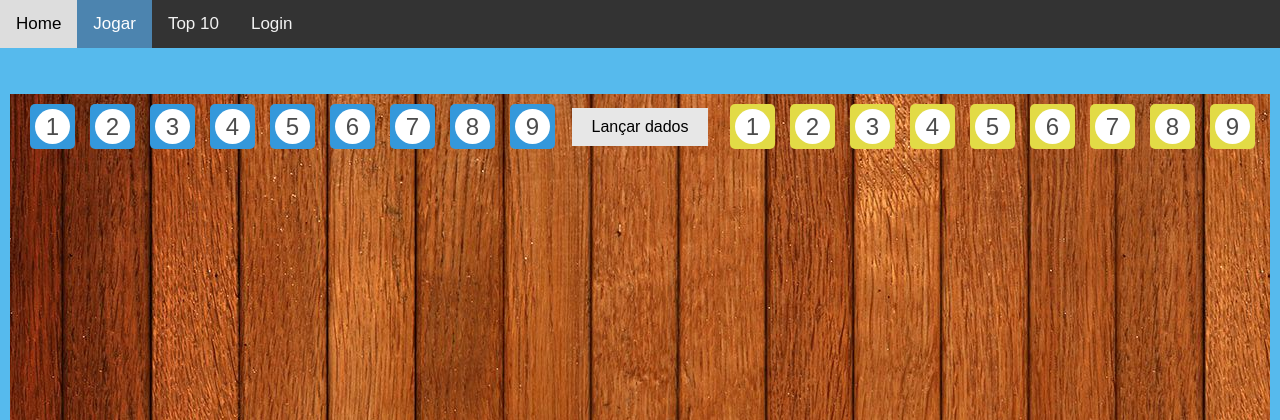
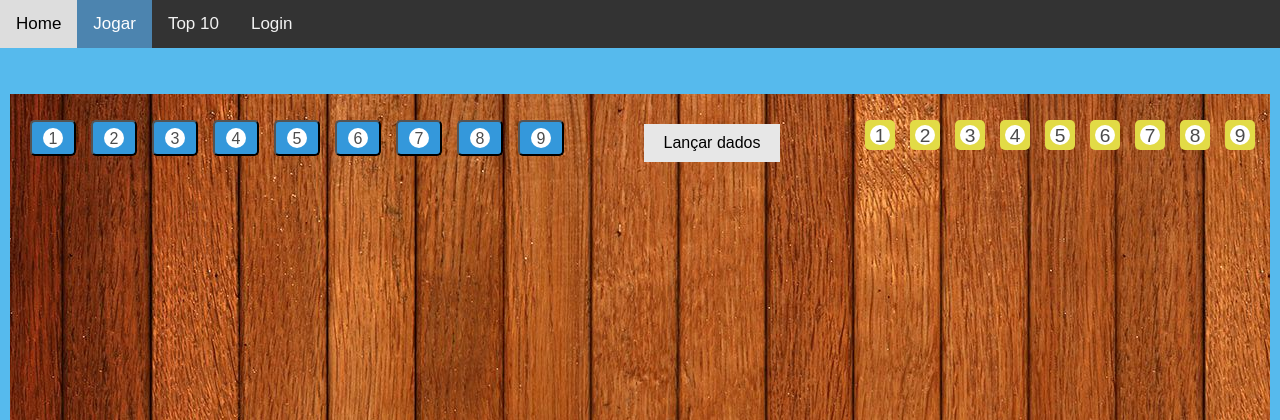
Before and after one commit to gabrieljjm/weblogicmvc, a PHP site: page /weblogicmvc/ShutBox/view/JogarVista.php in a window 1280 px wide. Shown: the top 420 px of the page. Run offline with PHP 8.4, Linux system fonts and the light colour scheme.

Commit message:
Buttons blocking incomplete

```diff
--- a/ShutBox/css/JogoVista.css
+++ b/ShutBox/css/JogoVista.css
@@ -1,7 +1,7 @@
 .game-container { /*max-width: 750px;*/ background: #2ECC71; background: url(../imagens/madeira.jpg) repeat-x; padding: 10px 10px 800px 10px; margin: 10px 10px 10px 10px; }
 .score-current { float: left; position: relative; background: #3498db; text-align: center; border-radius: 5px; margin-right: 5px; margin-bottom: 5px; margin-left: 10px; }
-.score-current1 { float: left; position: relative; background: #e2db46; text-align: center; border-radius: 5px; margin-right: 5px; margin-bottom: 5px; margin-left: 10px; }
-.price { height: 35px; width: 35px; text-align: center; background-color: #e74c3c; border-radius: 50%; line-height: 35px; color: rgb(255, 255, 255); font-size: 1.5em; font-weight: 100; margin: 5px 5px 5px 5px; }
+.score-current1 { float:  left; position: relative; background: #e2db46; text-align: center; border-radius: 5px; margin-right: 5px; margin-bottom: 5px; margin-left: 10px; }
+.price { height: 20px; width: 20px; text-align: center; background-color: #e74c3c; border-radius: 50%; line-height: 22px; color: rgb(255, 255, 255); font-size: 1.2em; font-weight: 100; margin: 5px 5px 5px 5px; }
 
 .score-current > .price { background: white; color: rgba(0, 0, 0, 0.7); }
 .score-current1 > .price { background: white; color: rgba(0, 0, 0, 0.7); }
@@ -62,6 +62,7 @@ body {
 } /* Gray */
 
 
+
 img{
     border-radius: 12%;
     width: 50px;
--- a/ShutBox/view/JogarVista.php
+++ b/ShutBox/view/JogarVista.php
@@ -29,33 +29,78 @@ $jogar = new JogarController();
 <div class="col-xs-12 col-sm-6 col-md-4 col-md-offset-2">
     <div class="game-container center-block">
         <div class="col-xs-2">
-            <div class="score-current " id="r1">
-                <div class="price" id="rectangle">1</div>
-            </div>
-            <div class="score-current" id="r2">
-                <div class="price" id="rectangle">2</div>
-            </div>
-            <div class="score-current" id="r3">
-                <div class="price" id="rectangle">3</div>
-            </div>
-            <div class="score-current" id="r4">
-                <div class="price" id="rectangle">4</div>
-            </div>
-            <div class="score-current" id="r5">
-                <div class="price" id="rectangle">5</div>
-            </div>
-            <div class="score-current" id="r6">
-                <div class="price" id="rectangle">6</div>
-            </div>
-            <div class="score-current" id="r7">
-                <div class="price" id="rectangle">7</div>
-            </div>
-            <div class="score-current" id="r8">
-                <div class="price" id="rectangle">8</div>
-            </div>
-            <div class="score-current" id="r9">
-                <div class="price" id="rectangle">9</div>
-            </div>
+            <form method="post">
+                <button class="score-current" name="bt1" id="r1">
+                    <div class="price" id="p1c1">1</div>
+                    <?php
+                    $bt1 = 1;
+                    ?>
+                </button>
+            </form>
+            <form method="post">
+            <button class="score-current" name="bt2" id="r2">
+                <div class="price" id="p1c2">2</div>
+                <?php
+                $bt2 = 2;
+                ?>
+            </button>
+            </form>
+            <form method="post">
+            <button class="score-current" name="bt3" id="r3">
+                <div class="price" id="p1c3">3</div>
+                <?php
+                $bt3 = 3;
+                ?>
+            </button>
+            </form>
+            <form method="post">
+            <button class="score-current" name="bt4" id="r4">
+                <div class="price" id="p1c4">4</div>
+                <?php
+                $bt1 = 4;
+                ?>
+            </button>
+            </form>
+            <form method="post">
+            <button class="score-current" name="bt5" id="r5">
+                <div class="price" id="p1c5">5</div>
+                <?php
+                $bt5 = 5;
+                ?>
+            </button>
+            </form>
+            <form method="post">
+            <button class="score-current" name="bt6" id="r6">
+                <div class="price" id="p1c6">6</div>
+                <?php
+                $bt6 = 6;
+                ?>
+            </button>
+            </form>
+            <form method="post">
+            <button class="score-current" name="bt7" id="r7">
+                <div class="price" id="p1c7">7</div>
+                <?php
+                $bt7 = 7;
+                ?>
+            </button>
+            </form>
+            <form method="post">
+            <button class="score-current" name="bt8" id="r8">
+                <div class="price" id="p1c8">8</div>
+                <?php
+                $bt8 = 8;
+                ?>
+            </button>
+            </form>
+            <form method="post">
+            <button class="score-current" name="bt9" id="r9">
+                <div class="price" id="p1c9">9</div>
+                <?php
+                $bt9 = 9;
+                ?>
+            </button>
+            </form>
         </div>
 
         <div class="col-xs-3">
@@ -98,6 +143,9 @@ $jogar = new JogarController();
                         <!-- TESTE -->
                         <br>
                         <?php
+
+
+
                         function lancarDados()
                         {
 
@@ -131,7 +179,6 @@ $jogar = new JogarController();
                             echo "<br>";
                             echo "<br>";
 
-
                             if($dado2 == 1){
 
                                 echo "<img src=\"../imagens/1.PNG\"/>";
@@ -156,7 +203,27 @@ $jogar = new JogarController();
 
                                 echo "<img src=\"../imagens/6.PNG\"/>";
                             }
+
+                            $somadados = $dado1+$dado2;
+                            echo "<br>";
+                            echo $somadados;
+
+                            switch ($somadados){
+                                case 4:
+                                    echo '<script type="text/JavaScript">
+                                    document.getElementById("r5").disabled = true;
+                                    document.getElementById("r6").disabled = true;
+                                    document.getElementById("r7").disabled = true;
+                                    document.getElementById("r8").disabled = true;
+                                    document.getElementById("r9").disabled = true;
+                                 </script>';
+                                    break;
+                            }
+
+
+
                         }
+
 
                         if(array_key_exists('dicebutton',$_POST)){
                             lancarDados();
```
